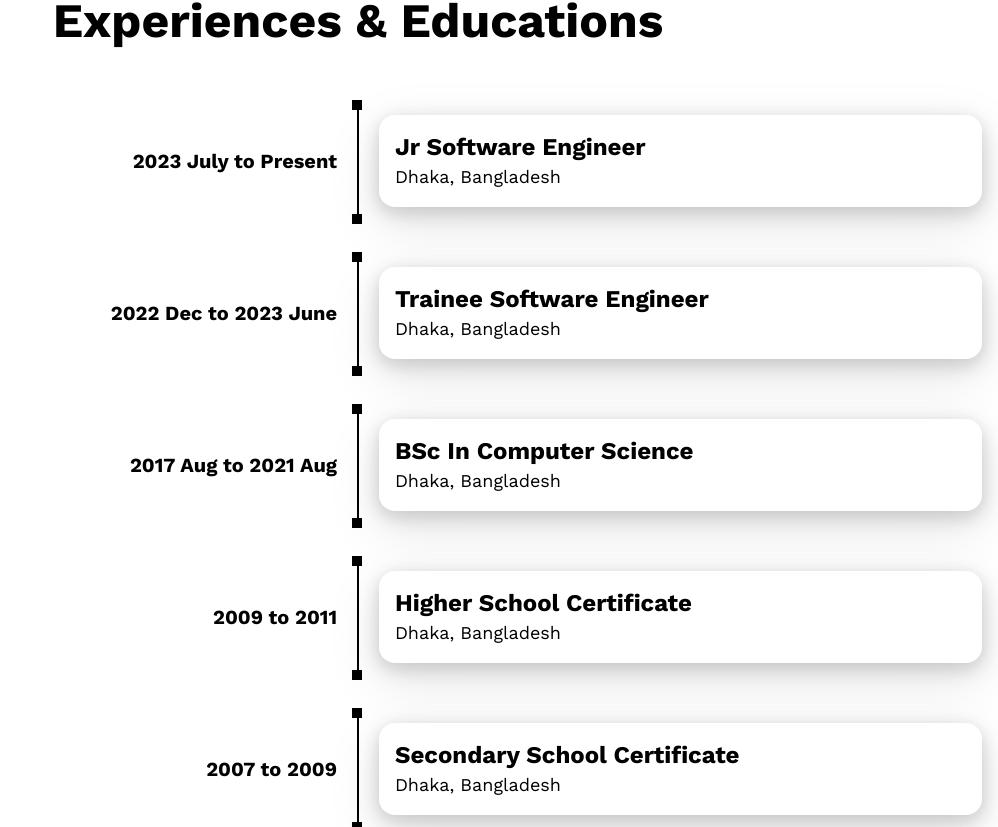
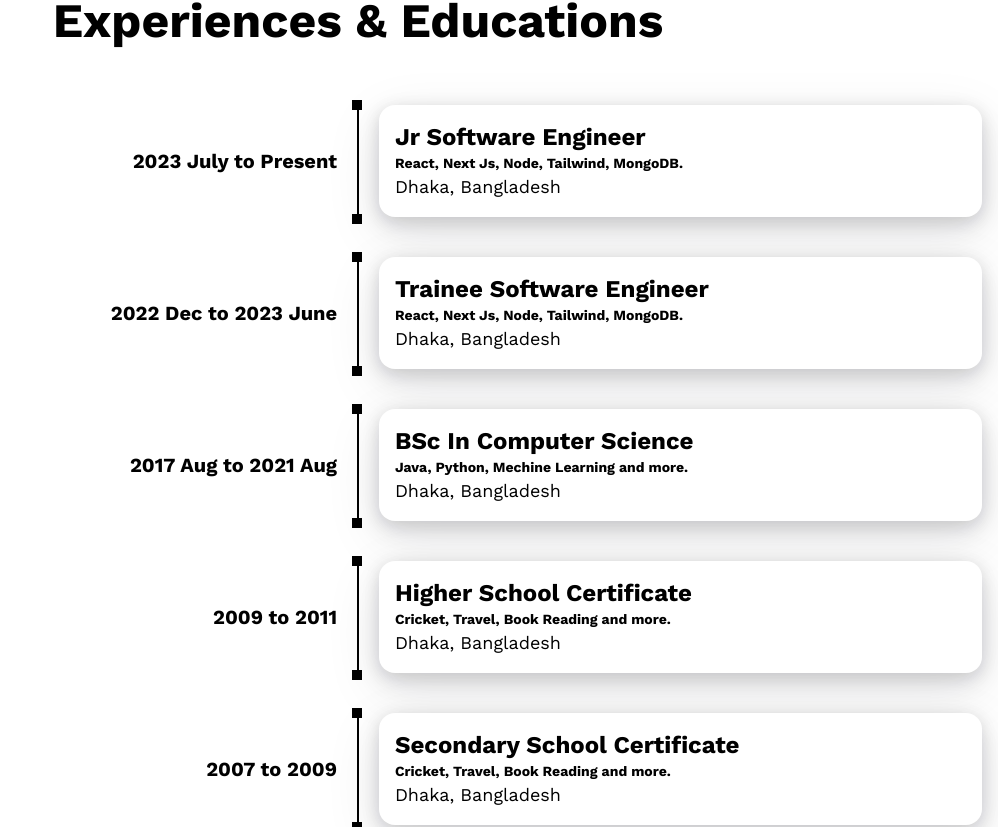
Before and after one commit to mohit838/Mohitul-Islam-Frontend, a Next.js app: page / in a window 1280 px wide. Shown: the part 663-1490 px from the top of the page, without its empty margins (282-1280 px from the left). Built offline with nearby package versions, Linux system fonts and the light colour scheme.

Commit message:
exp card revision

```diff
--- a/app/components/common/CardExpRight.tsx
+++ b/app/components/common/CardExpRight.tsx
@@ -2,14 +2,16 @@ interface itemTitle {
   itemTitle: {
     jobTitle: string;
     location: string;
+    responsiblity: string;
   };
 }
 
-const CardExpRight = (itemTitle: itemTitle) => {
+const CardExpRight = ({ itemTitle }: itemTitle) => {
   return (
     <div className="custom-card-for-exp">
-      <p className="text-2xl font-bold">{itemTitle?.itemTitle?.jobTitle}</p>
-      <p>{itemTitle?.itemTitle?.location}</p>
+      <p className="text-2xl font-bold">{itemTitle?.jobTitle}</p>
+      <p className="text-sm font-semibold">{itemTitle?.responsiblity}</p>
+      <p>{itemTitle?.location}</p>
     </div>
   );
 };
--- a/app/data/Data.ts
+++ b/app/data/Data.ts
@@ -44,30 +44,35 @@ export const expAndEdu = [
   {
     id: 1,
     jobTitle: "Jr Software Engineer",
+    responsiblity: "React, Next Js, Node, Tailwind, MongoDB.",
     location: "Dhaka, Bangladesh",
     duration: "2023 July to Present",
   },
   {
     id: 2,
     jobTitle: "Trainee Software Engineer",
+    responsiblity: "React, Next Js, Node, Tailwind, MongoDB.",
     location: "Dhaka, Bangladesh",
     duration: "2022 Dec to 2023 June",
   },
   {
     id: 3,
     jobTitle: "BSc In Computer Science",
+    responsiblity: "Java, Python, Mechine Learning and more.",
     location: "Dhaka, Bangladesh",
     duration: "2017 Aug to 2021 Aug",
   },
   {
     id: 4,
     jobTitle: "Higher School Certificate",
+    responsiblity: "Cricket, Travel, Book Reading and more.",
     location: "Dhaka, Bangladesh",
     duration: "2009 to 2011",
   },
   {
     id: 5,
     jobTitle: "Secondary School Certificate",
+    responsiblity: "Cricket, Travel, Book Reading and more.",
     location: "Dhaka, Bangladesh",
     duration: "2007 to 2009",
   },
```
